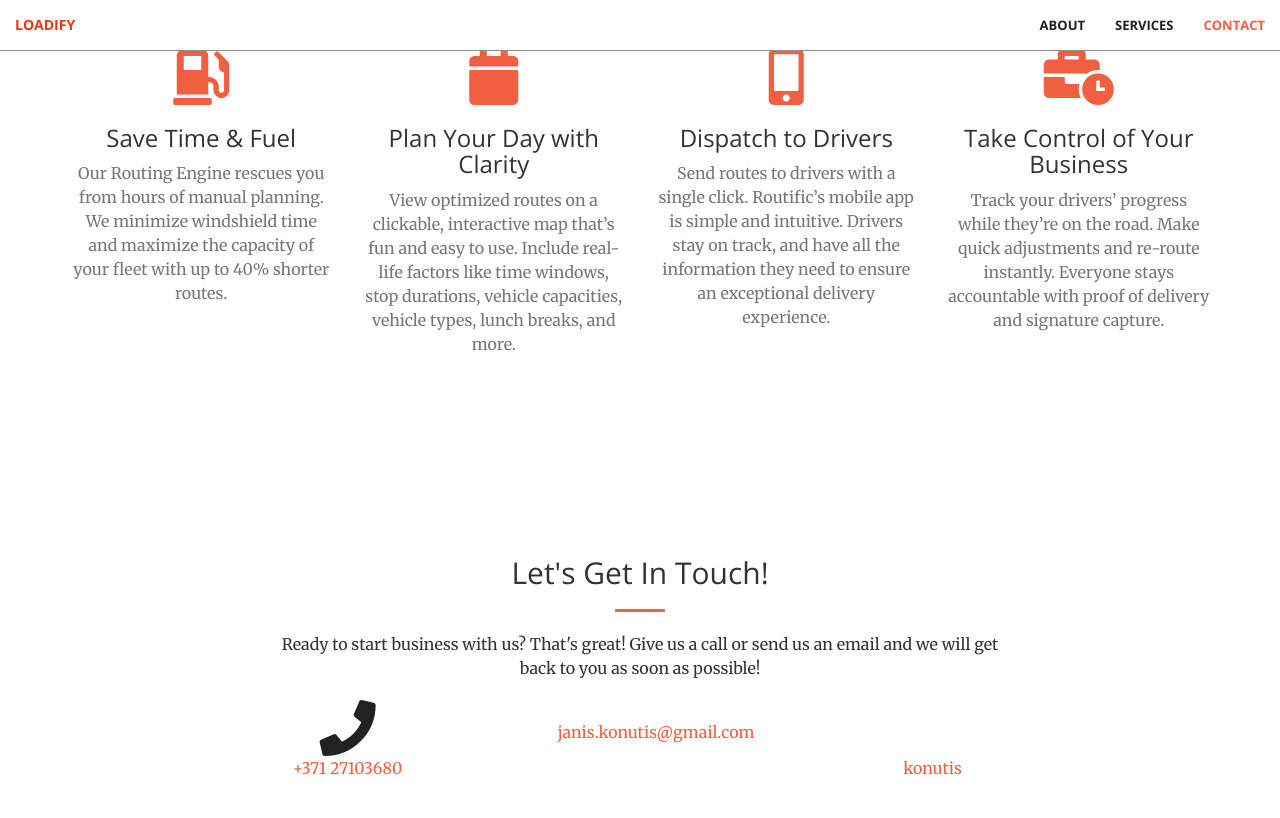
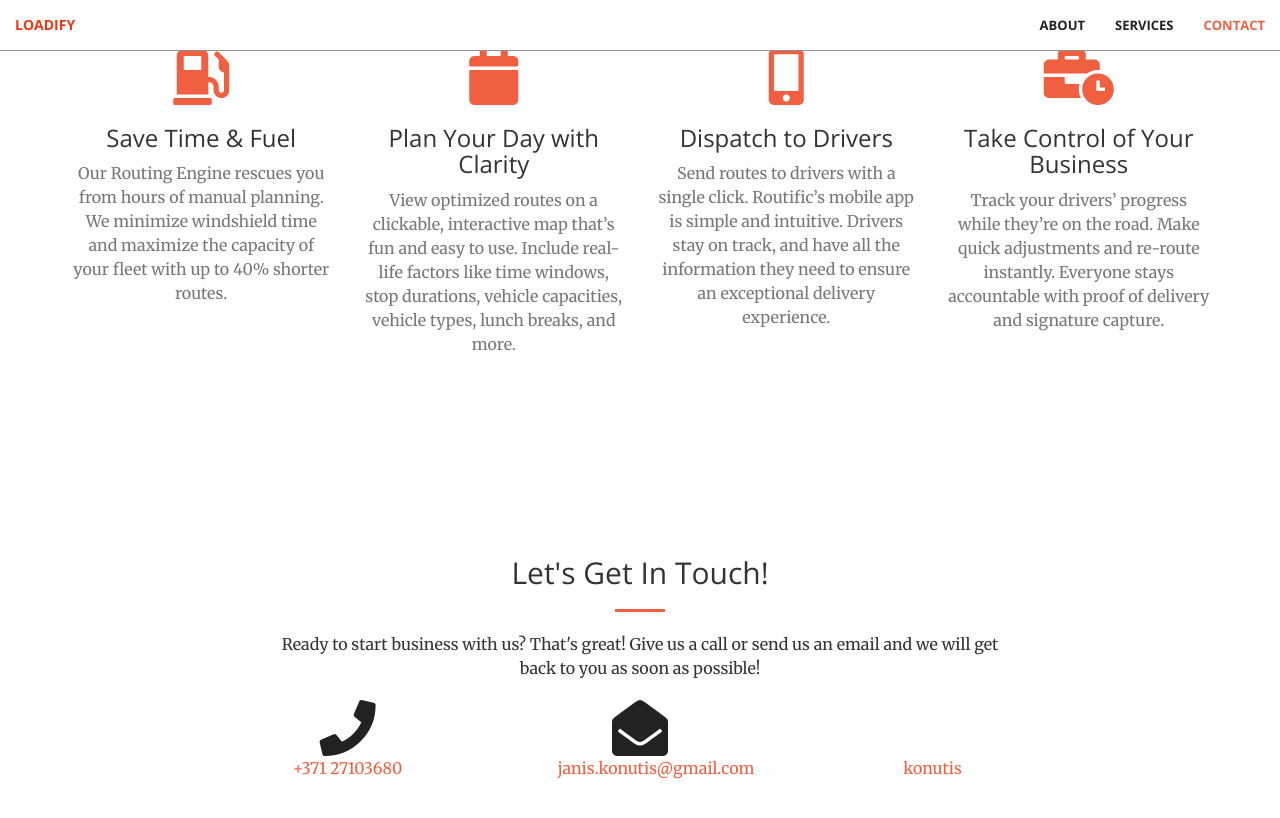
Before and after one commit to konutis/loadify-website, a Jekyll site: the page built from index.html, in a window 1280 px wide and 900 px high, scrolled down 1047 px. Shown: the top 818 px of the window. Built offline with Jekyll 4.4.1, drawn with Linux system fonts in a browser that asks for light colours; nearby versions of some CDN libraries.

Commit message:
Fix icons

```diff
--- a/_includes/contact.html
+++ b/_includes/contact.html
@@ -15,7 +15,7 @@
         </div>
         <div class="col-lg-2 col-lg-offset-1 text-center">
             <a href="mailto:{{ site.email }}">
-            <i class="fa fa-envelope-o fa-3x wow bounceIn" data-wow-delay=".1s"></i>
+            <i class="fa fa-envelope-open fa-3x wow bounceIn" data-wow-delay=".1s"></i>
                 <p>{{ site.email }}</p>
             </a>
         </div>
```
Also changed, not shown: 1 other file.
